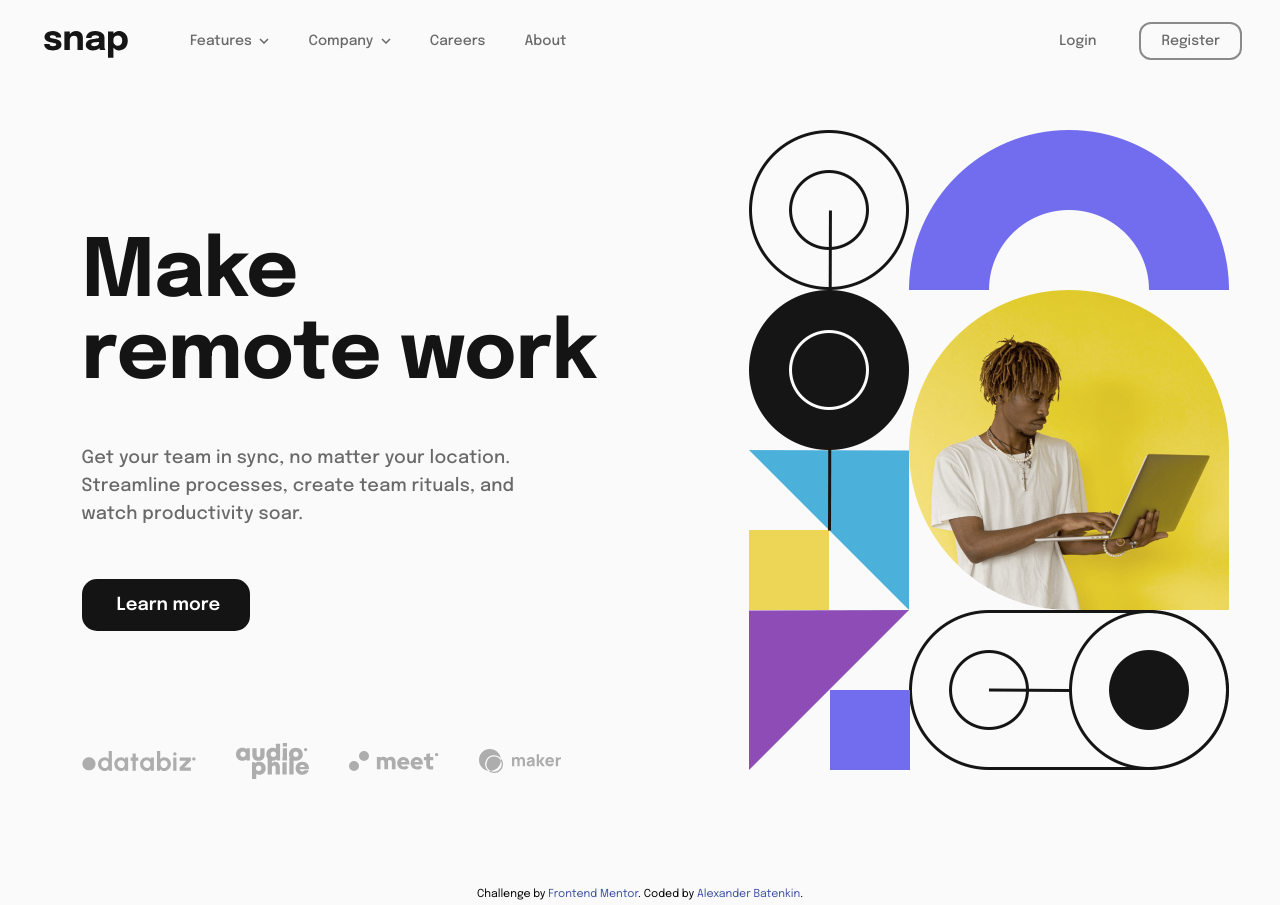
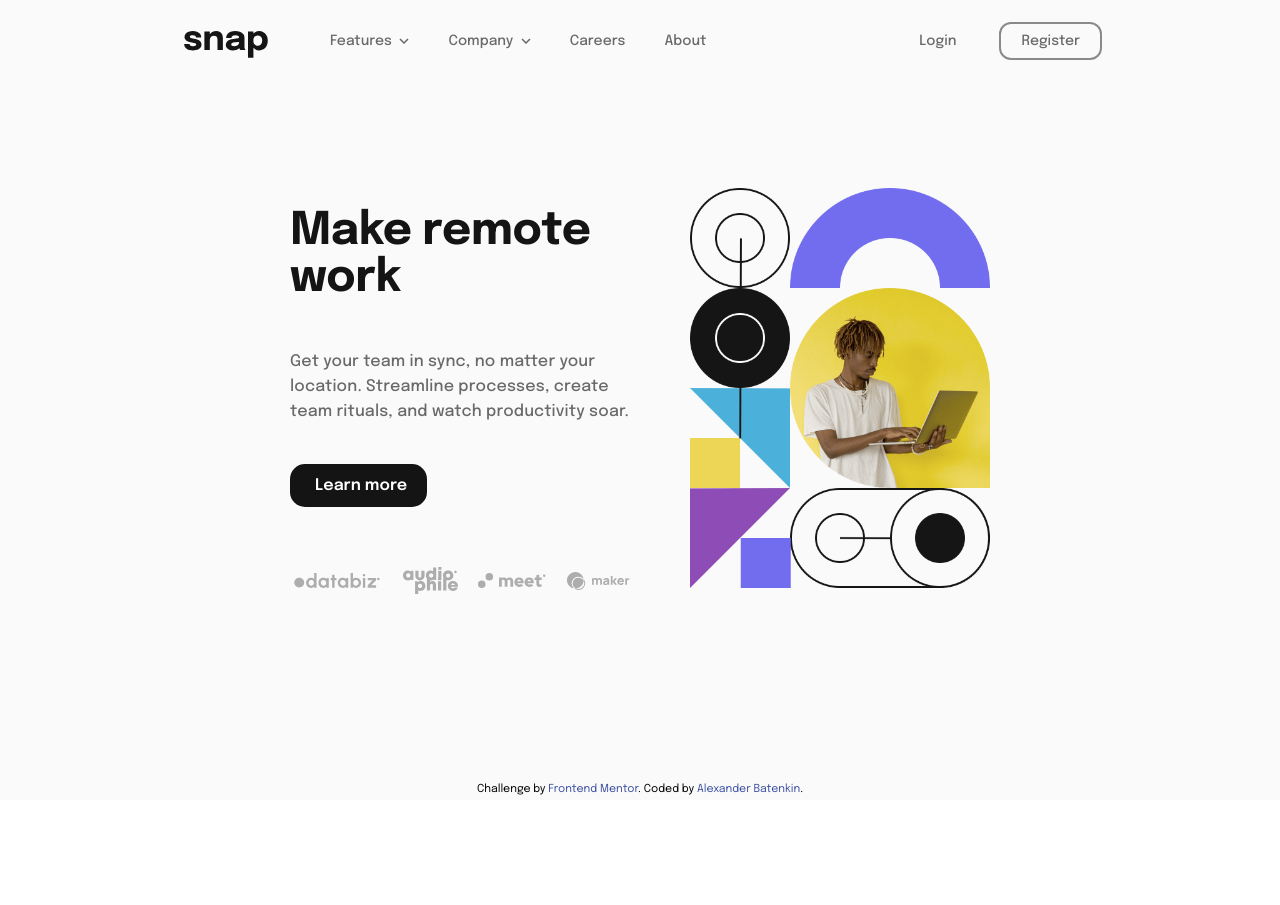
Before and after one commit to albatros444/frontendMentor25, a plain HTML site: page index.html in a window 1280 px wide. After the commit the page ends 800 px from the top, so only its background shows below. Drawn offline with Linux system fonts and the light colour scheme.

Commit message:
project done

```diff
--- a/index.js
+++ b/index.js
@@ -8,6 +8,7 @@ let humburgerButton = document.querySelector(".humburgerButton");
 
 featuresLink.addEventListener("click", (e) => {
   featuresDD.classList.toggle("visible");
+  companyDD.classList.remove("visible");
   featuresArrow.classList.toggle("open");
   const hideOnSideClick = (e) => {
     if (
@@ -28,6 +29,7 @@ featuresDD.addEventListener("click", (e) => {
 /////////////////
 companyLink.addEventListener("click", (e) => {
   companyDD.classList.toggle("visible");
+  featuresDD.classList.remove("visible");
   companyArrow.classList.toggle("open");
   const hideOnSideClick = (e) => {
     if (
--- a/scss/hero.scss
+++ b/scss/hero.scss
@@ -27,7 +27,7 @@
       button {
         display: inline-block;
         margin-top: 50px;
-        padding: 17px 30px 17px 35px;
+        padding: 17px 28px 17px 32px;
         border: none;
         border-radius: 15px;
         outline: inherit;
@@ -49,7 +49,7 @@
       .svgsSection {
         display: flex;
         align-items: center;
-        margin-top: 112px;
+        margin-top: 106px;
 
         img {
           padding-right: 40px;
@@ -58,10 +58,13 @@
     }
     &__right {
       width: 480px;
-      height: 640px;
+      // height: 640px;
       flex-shrink: 0;
       background-image: url("/images/image-hero-desktop.png");
       background-size: contain;
+      background-repeat: no-repeat;
     }
   }
 }
+
+@import "mediaQsBig";
--- a/scss/main.scss
+++ b/scss/main.scss
@@ -2,6 +2,7 @@
 @import "footer";
 @import "navbar";
 @import "hero";
+
 .background {
   background-color: hsl(0, 0%, 98%);
 }
--- a/scss/mediaQs.scss
+++ b/scss/mediaQs.scss
@@ -1,9 +1,9 @@
-@media screen and (max-width: 500px) {
+@media screen and (max-width: 829px) {
   .background {
     background-color: white;
   }
   .body {
-    height: 800px;
+    height: 780px;
   }
   .hero {
     height: auto;
@@ -14,22 +14,27 @@
       padding-top: 75px;
       padding-left: 0px;
       &__right {
+        margin: 0 auto;
+        height: 75vw;
+        max-width: 500px;
         width: 100%;
-        height: 75vw;
+        max-height: 400px;
         background-image: url("/images/image-hero-mobile.png");
         background-repeat: no-repeat;
       }
       &__left {
-        padding: 50px 10px 80px 15px;
+        padding: 47px 10px 80px 15px;
         h1 {
           padding-right: 0;
-          font-size: 35px;
+
+          font-size: 36px;
           text-align: center;
         }
         p {
-          margin-top: 20px;
+          margin-top: 15px;
           padding-right: 0;
           font-size: 16px;
+          line-height: 1.6em;
           text-align: center;
         }
         button {
@@ -119,7 +124,7 @@
     display: block;
     position: fixed;
     height: 100%;
-    right: -350px;
+    right: -550px;
     width: 64%;
     z-index: 5;
     padding: 55px 25px;
--- /dev/null
+++ b/scss/mediaQsBig.scss
@@ -0,0 +1,58 @@
+@media screen and (max-width: 1300px) and (min-width: 830px) {
+  .background {
+    .body {
+      padding-bottom: 80px;
+
+      .navBar {
+        position: static;
+        max-width: 1000px;
+        margin: 0 auto;
+      }
+      .hero {
+        .heroCentered {
+          width: 700px;
+          height: 550px;
+          padding-left: 0;
+          padding-top: 60px;
+          &__left {
+            padding-top: 90px;
+            h1 {
+              padding-right: 30px;
+              font-size: 45px;
+            }
+            p {
+              padding-right: 50px;
+              font-size: 16px;
+            }
+            button {
+              margin-top: 40px;
+              padding: 13px 20px 13px 25px;
+              font-size: 16px;
+            }
+            .svgsSection {
+              display: flex;
+              justify-content: space-around;
+              margin: 50px -10px 0 -10px;
+              margin-top: 60px;
+              margin-right: 50px;
+              div {
+                display: flex;
+                justify-content: center;
+                align-items: center;
+                img {
+                  padding-right: 0;
+                  width: 75%;
+                }
+              }
+            }
+          }
+          &__right {
+            width: 300px;
+            height: 100%;
+            margin-top: 70px;
+          }
+        }
+      }
+    }
+  }
+}
```
Also changed, not shown: dist/main.css, 1 other file.
